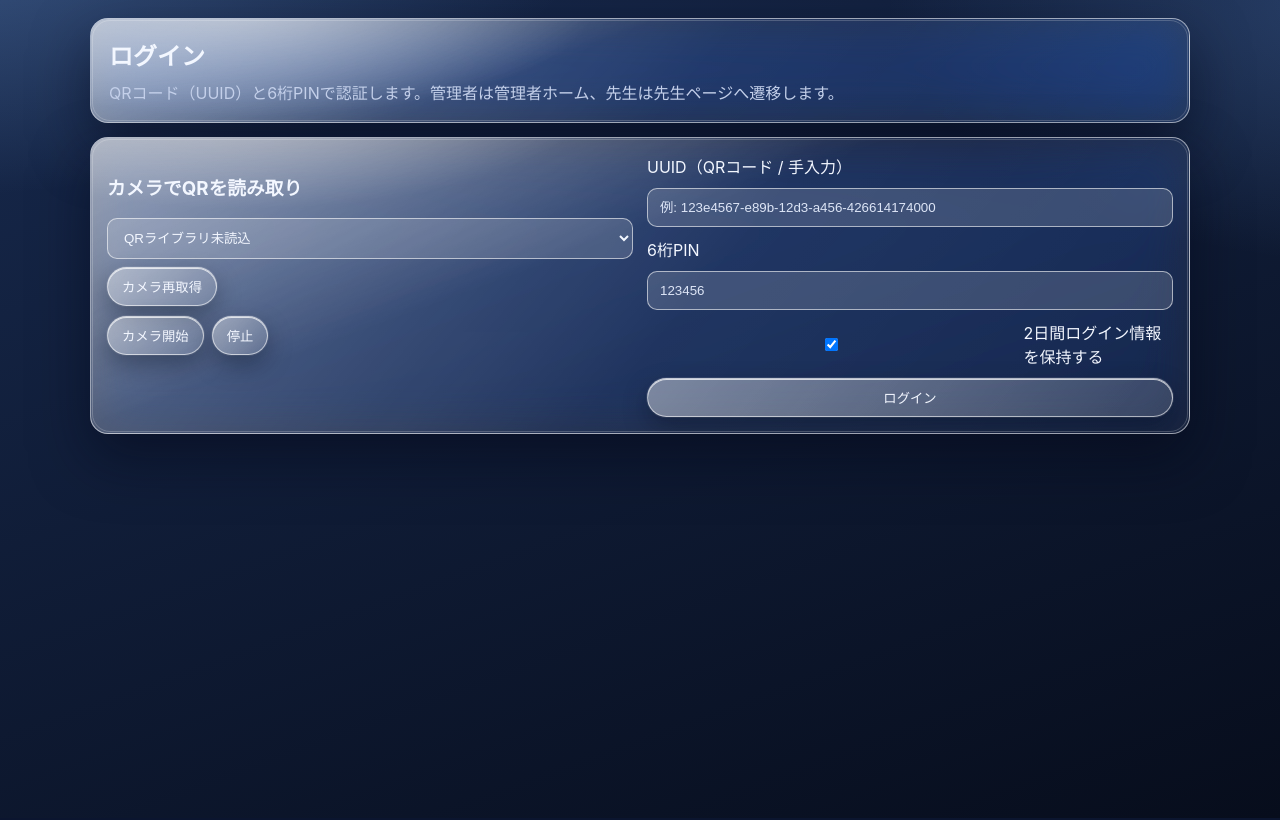
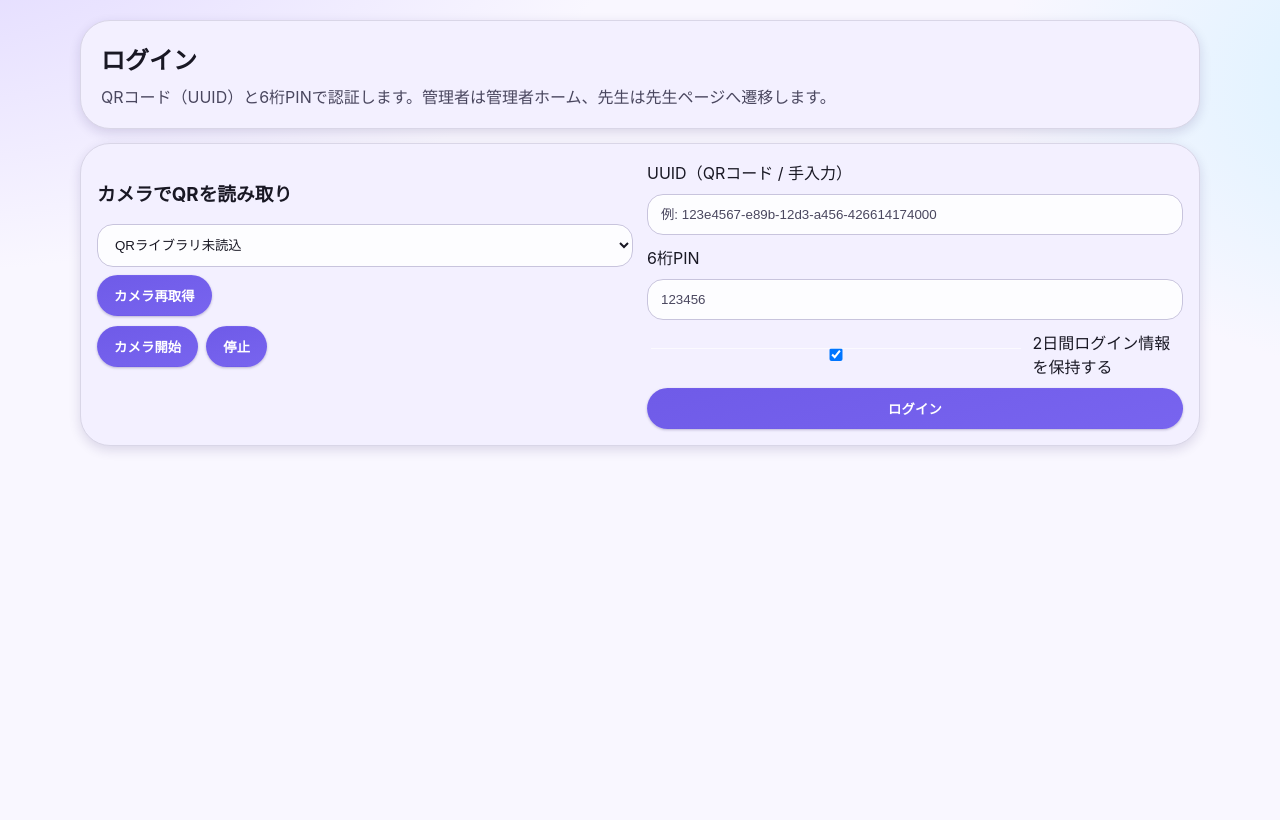
Before and after one commit to Satoru-ER/ChalkNote, a Flask app: page /login in a window 1280 px wide. Run offline with Flask 3, Linux system fonts and the light colour scheme; some libraries are stand-ins or nearby versions.

Commit message:
style: apply Material 3 expressive theme across UI

```diff
--- a/static/style.css
+++ b/static/style.css
@@ -1,77 +1,77 @@
- :root {
-  --bg-start: #17294d;
-  --bg-end: #070d1c;
-  --text: #f3f7ff;
-  --muted: #c4d0ea;
-  --glass-bg: linear-gradient(130deg, rgba(255, 255, 255, 0.34), rgba(255, 255, 255, 0.08) 55%, rgba(255, 255, 255, 0.04));
-  --glass-strong: linear-gradient(130deg, rgba(255, 255, 255, 0.42), rgba(255, 255, 255, 0.14));
-  --glass-border: rgba(255, 255, 255, 0.58);
-  --glass-shine: rgba(255, 255, 255, 0.72);
-  --glass-shadow: 0 24px 56px rgba(3, 8, 24, 0.52);
-  --glass-shadow-soft: 0 10px 22px rgba(3, 8, 24, 0.25);
+:root {
+  --md-sys-color-primary: #6f5be8;
+  --md-sys-color-on-primary: #ffffff;
+  --md-sys-color-primary-container: #e8ddff;
+  --md-sys-color-on-primary-container: #24124f;
+  --md-sys-color-secondary: #5b6099;
+  --md-sys-color-on-secondary: #ffffff;
+  --md-sys-color-secondary-container: #e1e4ff;
+  --md-sys-color-tertiary: #7a4b86;
+  --md-sys-color-surface: #f9f7ff;
+  --md-sys-color-surface-variant: #ebe8f8;
+  --md-sys-color-surface-container: #f0edff;
+  --md-sys-color-outline: #7a7790;
+  --md-sys-color-outline-variant: #c8c4dd;
+  --md-sys-color-on-surface: #191824;
+  --md-sys-color-on-surface-variant: #4a475f;
+  --md-sys-color-error-container: #ffdad6;
+  --md-sys-color-on-error-container: #410002;
+  --md-sys-shape-corner-extra-large: 30px;
+  --md-sys-shape-corner-large: 22px;
+  --md-sys-shape-corner-medium: 16px;
+  --md-sys-shape-corner-small: 12px;
+  --md-sys-elevation-1: 0 1px 3px rgba(38, 24, 92, 0.18), 0 1px 2px rgba(38, 24, 92, 0.1);
+  --md-sys-elevation-2: 0 4px 12px rgba(38, 24, 92, 0.14);
+  --md-sys-elevation-3: 0 10px 24px rgba(38, 24, 92, 0.16);
 }
-
 
 * { box-sizing: border-box; }
 
 body {
   margin: 0;
   min-height: 100vh;
-  font-family: "Inter", "Hiragino Kaku Gothic ProN", "Yu Gothic", sans-serif;
-  color: var(--text);
+  font-family: "Inter", "Noto Sans JP", "Hiragino Kaku Gothic ProN", "Yu Gothic", sans-serif;
+  color: var(--md-sys-color-on-surface);
   background:
-    radial-gradient(1200px 520px at -10% -15%, rgba(140, 190, 255, .36), transparent 62%),
-    radial-gradient(900px 460px at 110% 0%, rgba(117, 172, 255, .25), transparent 58%),
-    linear-gradient(160deg, var(--bg-start), var(--bg-end));
+    radial-gradient(1200px 620px at -10% -14%, #ddd4ff, transparent 63%),
+    radial-gradient(820px 520px at 115% 10%, #d5f0ff, transparent 58%),
+    var(--md-sys-color-surface);
 }
 
-a { color: #eef5ff; text-decoration: none; }
-a:hover { opacity: .9; text-decoration: underline; }
+a {
+  color: var(--md-sys-color-primary);
+  text-decoration: none;
+  font-weight: 500;
+}
+
+a:hover { text-decoration: underline; }
 
 .page-shell {
-  width: min(1100px, 94vw);
-  margin: 18px auto 34px;
+  width: min(1120px, 94vw);
+  margin: 20px auto 34px;
 }
 
 .glass-panel {
   position: relative;
-  isolation: isolate;
   overflow: hidden;
-  background: var(--glass-bg);
-  border: 1px solid var(--glass-border);
-  border-radius: 18px;
-  backdrop-filter: blur(24px) saturate(185%);
-  -webkit-backdrop-filter: blur(24px) saturate(185%);
-  box-shadow: var(--glass-shadow);
+  background: color-mix(in srgb, var(--md-sys-color-surface-container) 82%, white 18%);
+  border: 1px solid color-mix(in srgb, var(--md-sys-color-outline-variant) 70%, white 30%);
+  border-radius: var(--md-sys-shape-corner-extra-large);
+  box-shadow: var(--md-sys-elevation-2);
 }
 
-.glass-panel::before {
-  content: "";
-  position: absolute;
-  inset: 0;
-  pointer-events: none;
-  background:
-    linear-gradient(160deg, rgba(255, 255, 255, 0.5), rgba(255, 255, 255, 0.04) 42%),
-    radial-gradient(500px 160px at 14% -14%, rgba(255, 255, 255, .58), transparent 70%);
-  opacity: .82;
-  z-index: -1;
+.page-header {
+  padding: 20px;
+  margin-bottom: 14px;
 }
 
-.glass-panel::after {
-  content: "";
-  position: absolute;
-  inset: 1px;
-  border-radius: inherit;
-  pointer-events: none;
-  border: 1px solid rgba(255, 255, 255, 0.2);
-  mix-blend-mode: screen;
-}
+.page-header h1,
+.page-header h2,
+.page-header p { margin: 0; }
+.page-header p { margin-top: 8px; color: var(--md-sys-color-on-surface-variant); }
 
-.page-header { padding: 18px; margin-bottom: 14px; }
-.page-header h1, .page-header h2, .page-header p { margin: 0; }
-.page-header p { margin-top: 8px; color: var(--muted); }
-
-.top-actions {
+.top-actions,
+#button-layer {
   margin-top: 12px;
   display: flex;
   gap: 8px;
@@ -81,19 +81,24 @@ a:hover { opacity: .9; text-decoration: underline; }
 .glass-button,
 button,
 input[type="file"]::file-selector-button {
-  border: 1px solid var(--glass-border);
-  background: var(--glass-strong);
-  color: var(--text);
+  border: 1px solid transparent;
+  background: linear-gradient(165deg, var(--md-sys-color-primary), #7864ef);
+  color: var(--md-sys-color-on-primary);
   border-radius: 999px;
-  padding: 9px 14px;
+  padding: 10px 16px;
   cursor: pointer;
-  box-shadow: inset 0 1px 0 var(--glass-shine), 0 10px 24px rgba(3, 8, 20, 0.34), 0 0 0 1px rgba(255,255,255,0.1);
+  box-shadow: var(--md-sys-elevation-1);
+  font-weight: 600;
+  letter-spacing: .01em;
+  transition: transform .2s ease, box-shadow .2s ease, filter .2s ease;
 }
 
 .glass-button:hover,
 button:hover,
 input[type="file"]::file-selector-button:hover {
-  background: rgba(255, 255, 255, 0.3);
+  transform: translateY(-1px);
+  filter: saturate(1.08);
+  box-shadow: var(--md-sys-elevation-2);
   text-decoration: none;
 }
 
@@ -102,18 +107,17 @@ input,
 select,
 textarea {
   width: 100%;
-  padding: 11px 12px;
-  border-radius: 10px;
-  border: 1px solid var(--glass-border);
-  background: rgba(255, 255, 255, 0.15);
-  color: var(--text);
+  padding: 12px 13px;
+  border-radius: var(--md-sys-shape-corner-medium);
+  border: 1px solid var(--md-sys-color-outline-variant);
+  background: #ffffffde;
+  color: var(--md-sys-color-on-surface);
+  box-shadow: inset 0 1px 0 rgba(255, 255, 255, 0.7);
 }
 
 .search-bar::placeholder,
 input::placeholder,
-textarea::placeholder {
-  color: #dde5f6;
-}
+textarea::placeholder { color: var(--md-sys-color-on-surface-variant); }
 
 #folder-container,
 #tile-container {
```
Also changed, not shown: other parts of static/style.css (+51 -67 lines), static/adminstyle.css (+85 -77 lines), static/checkstyle.css (+25 -17 lines).
